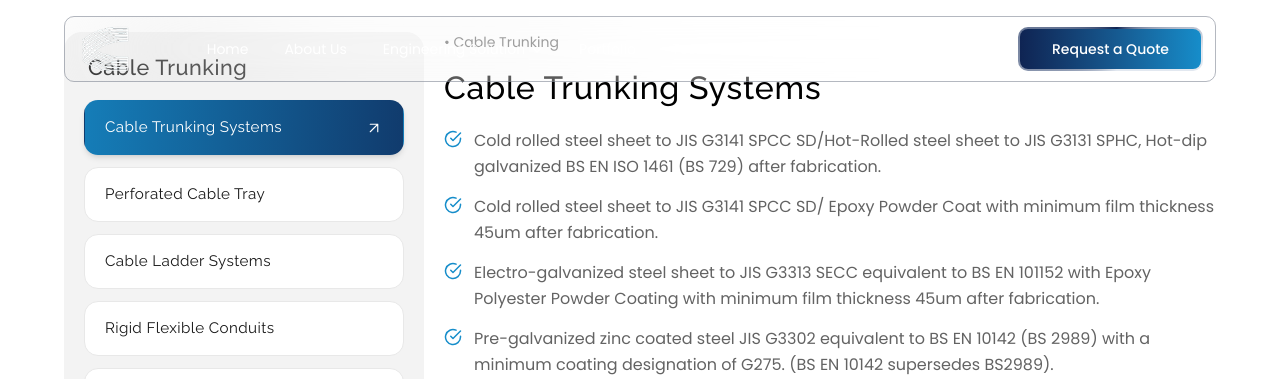
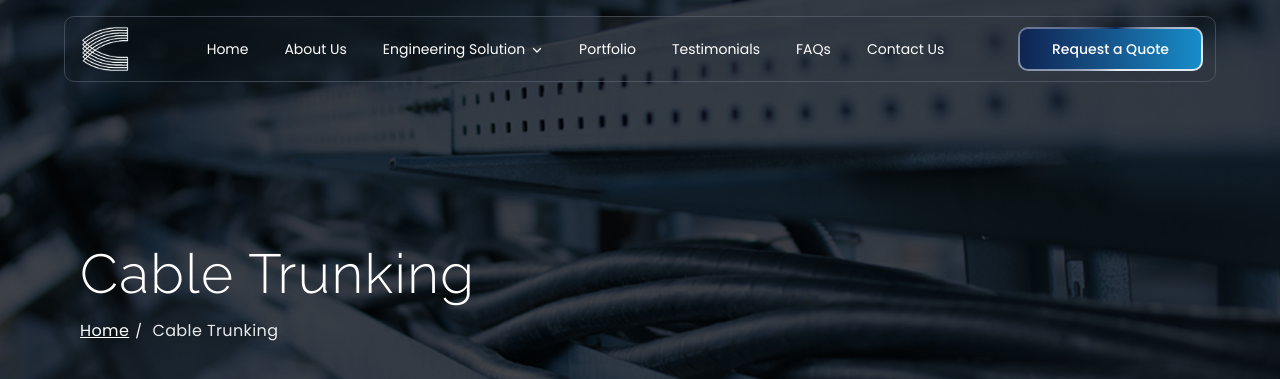
Before and after one commit to developers-xntric/catobo, a Next.js app: page /cable-trunking in a window 1280 px wide. Shown: the top 379 px of the page. Built offline with nearby package versions, Linux system fonts and the light colour scheme.

Commit message:
Cable Trunking Background

```diff
--- a/src/app/(engineering)/cable-trunking/page.tsx
+++ b/src/app/(engineering)/cable-trunking/page.tsx
@@ -1,5 +1,6 @@
 "use client";
 
+import DynamicHero from "@/components/common/hero";
 import React, { useState } from "react";
 
 // ==========================================
@@ -537,15 +538,15 @@ export default function SolutionCableTrunking() {
 
     return (
         <div>
-            {/* Uncomment and use your DynamicHero once integrated */}
-            {/* <DynamicHero
+            {/* DynamicHero integrated */}
+            <DynamicHero
                 title={"Cable Trunking"}
                 breadcrumbs={[
                     { label: "Home", href: "/" },
                     { label: "Cable Trunking" },
                 ]}
                 backgroundImage={"/cable-trunking-bg.png"}
-      /> */}
+            />
 
             <main className="min-h-screen bg-white">
                 <div className="2xl:max-w-360 w-[90%] mx-auto py-8">
```
Also changed, not shown: public/cable-trunking-bg.png (added). Lines whose indentation alone changed are shown as unchanged.
